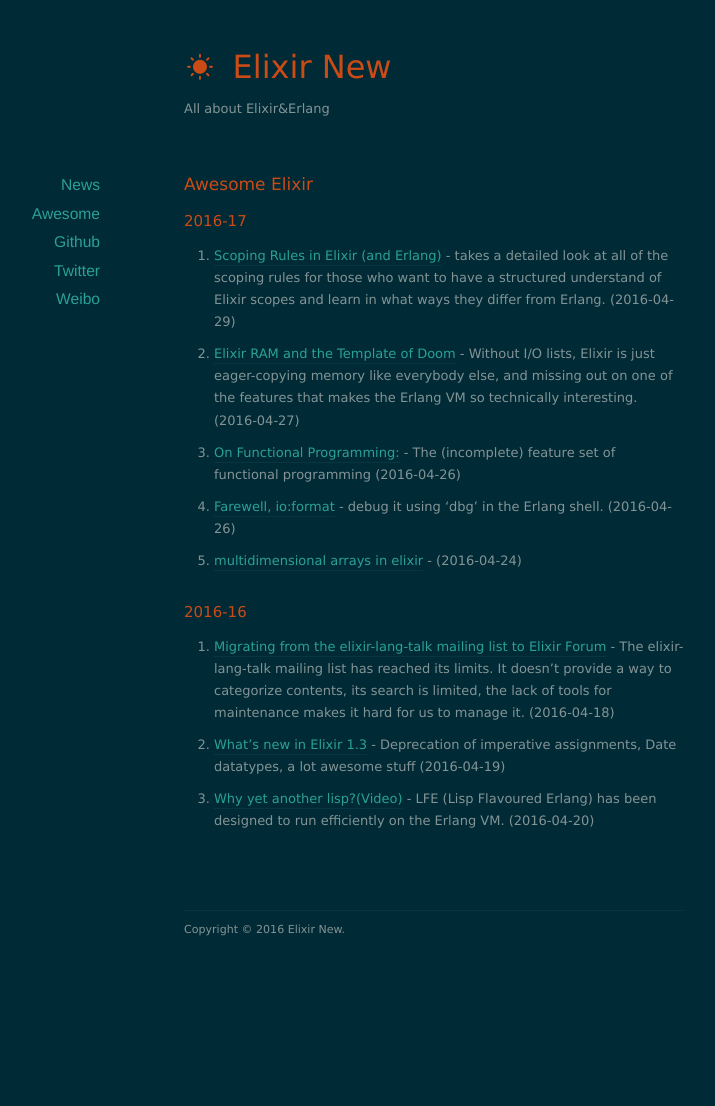
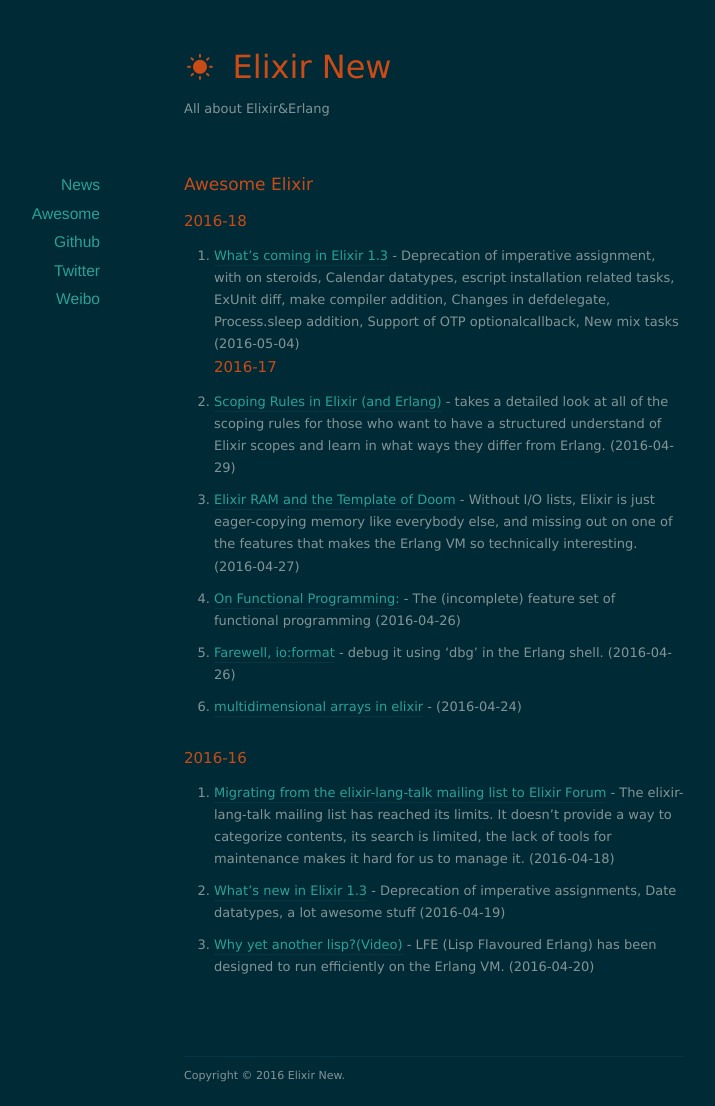
Before and after one commit to namjae/elixir-news.github.io, a Jekyll site: the page built from _posts/2016-04-09-news.markdown, in a window 1280 px wide. Shown: the whole page, without its empty margins (206-921 px from the left). Built offline with Jekyll 4.4.1, drawn with Linux system fonts in a browser that asks for light colours; nearby versions of some CDN libraries; before the commit the page ends 960 px from its top, so only the background shows below that.

Commit message:
2016-05-04T23:50:13+08:00

```diff
--- a/_posts/2016-04-09-news.markdown
+++ b/_posts/2016-04-09-news.markdown
@@ -4,6 +4,10 @@
 date:   2016-04-09 00:00:11
 
 ---
+## 2016-18
+
+* [What's coming in Elixir 1.3](http://tuvistavie.com/2016/elixir-1-3/) -
+Deprecation of imperative assignment, with on steroids, Calendar datatypes, escript installation related tasks, ExUnit diff, make compiler addition, Changes in defdelegate, Process.sleep addition, Support of OTP optionalcallback, New mix tasks (2016-05-04)
 ## 2016-17
 
 * [Scoping Rules in Elixir (and Erlang)](https://github.com/alco/elixir/wiki/Scoping-Rules-in-Elixir-(and-Erlang)) - takes a detailed look at all of the scoping rules for those who want to have a structured understand of Elixir scopes and learn in what ways they differ from Erlang. (2016-04-29)
```
